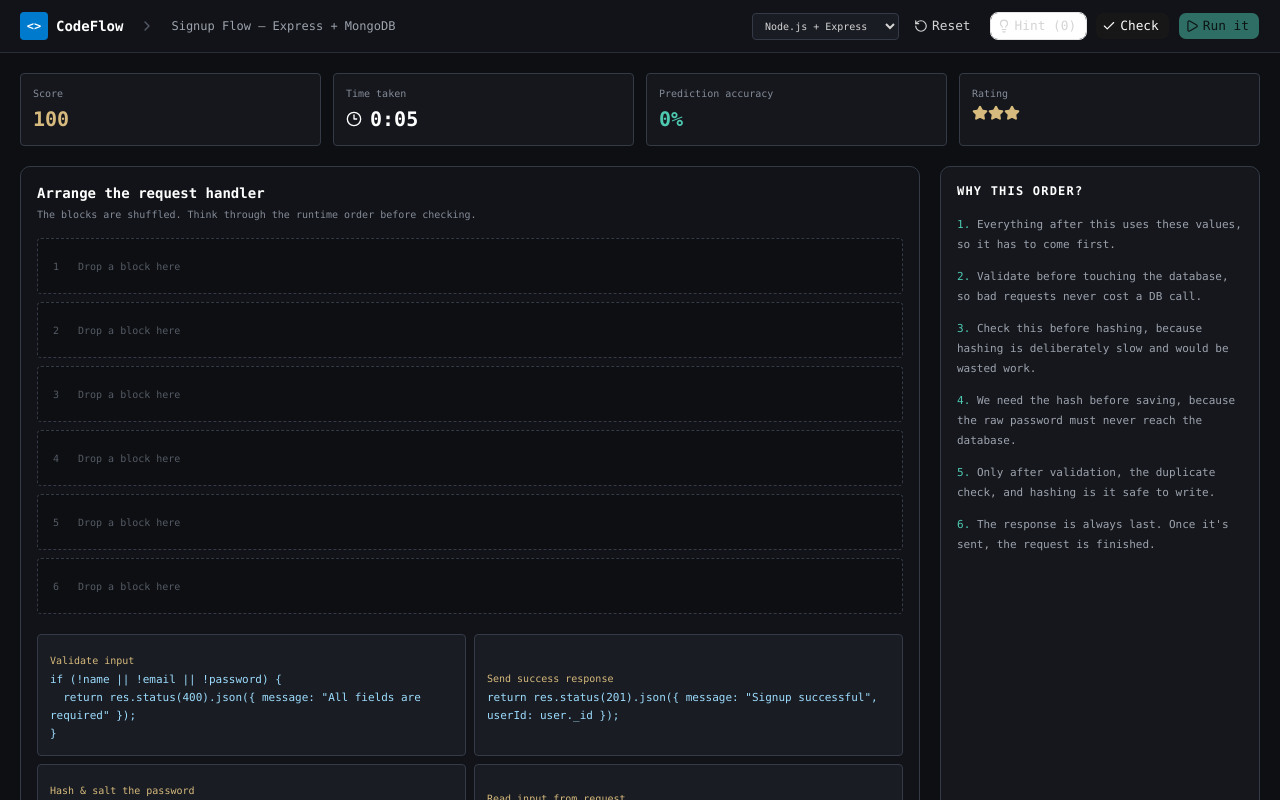
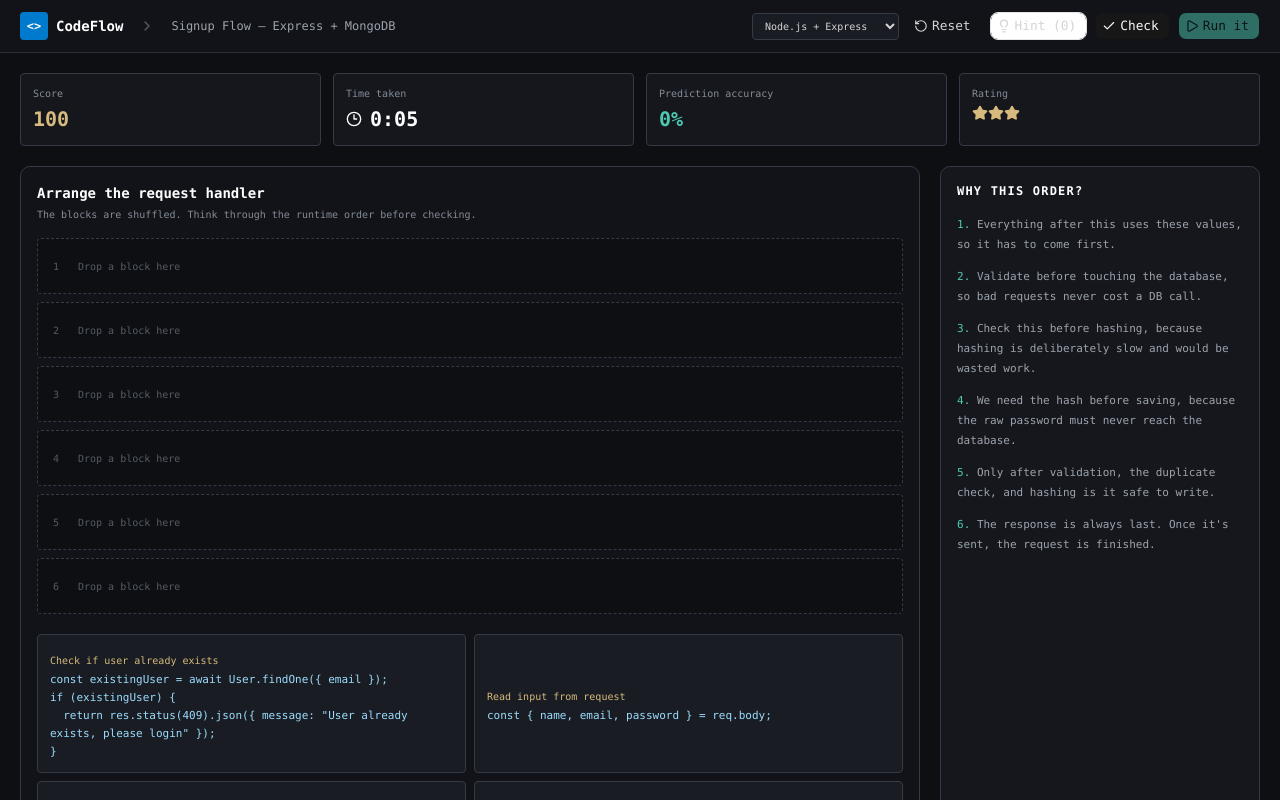
Before and after one commit to Anubhavsaxena2004/codeflow, a Next.js app: page /challenge/signup in a window 1280 px wide. Shown: the top 800 px of the page. Built offline with nearby package versions, Linux system fonts and the light colour scheme.

Commit message:
feat: sort initial blocks by custom key and exclude bad- prefix
V0-Chat-Id: shJD5FI1sbm

```diff
--- a/components/codeflow-app.tsx
+++ b/components/codeflow-app.tsx
@@ -44,16 +44,15 @@ export default function CodeFlowApp({ challenge = signupChallenge }: { challenge
   const [language, setLanguage] = useState<Language>('express'); const [slots, setSlots] = useState<(string | undefined)[]>(Array(order.length).fill(undefined)); const [checked, setChecked] = useState(false); const [checkAttempts, setCheckAttempts] = useState(0); const [runOpen, setRunOpen] = useState(false); const [hints, setHints] = useState(0); const [predictions, setPredictions] = useState({ correct: 0, total: 0 }); const [started, setStarted] = useState(Date.now()); const [elapsed, setElapsed] = useState(0); const [reflected, setReflected] = useState(false)
   useEffect(() => { const id = window.setInterval(() => setElapsed(Math.floor((Date.now() - started) / 1000)), 1000); return () => window.clearInterval(id) }, [started])
   useEffect(() => { const saved = localStorage.getItem('codeflow-progress'); if (saved) { try { setPredictions(JSON.parse(saved).predictions ?? { correct: 0, total: 0 }) } catch { /* ignore malformed local progress */ } } }, [])
-  const initialBlocks = useMemo(() => challenge.blocks.filter((block) => !block.id.startsWith('bad-')), [challenge])
+  const initialBlocks = useMemo(() => {
+    const source = challenge.blocks.filter((block) => !block.id.startsWith('bad-'))
+    return [...source].sort((first, second) => {
+      const firstKey = first.id.split('').reduce((total, character) => total + character.charCodeAt(0), 0)
+      const secondKey = second.id.split('').reduce((total, character) => total + character.charCodeAt(0), 0)
+      return (firstKey % 7) - (secondKey % 7) || first.id.localeCompare(second.id)
+    })
+  }, [challenge])
   const [blocks, setBlocks] = useState(initialBlocks)
-  useEffect(() => {
-    const shuffled = [...initialBlocks]
-    for (let index = shuffled.length - 1; index > 0; index -= 1) {
-      const swapIndex = Math.floor(Math.random() * (index + 1))
-      ;[shuffled[index], shuffled[swapIndex]] = [shuffled[swapIndex], shuffled[index]]
-    }
-    setBlocks(shuffled)
-  }, [initialBlocks])
   const completed = checked && slots.every((id, index) => id === order[index]); const score = Math.max(0, 100 - Math.max(0, checkAttempts - (completed ? 0 : 1)) * 10 - hints * 15); const stars = score >= 90 ? 3 : score >= 70 ? 2 : 1
   const persist = (next: { correct: number; total: number }) => { setPredictions(next); localStorage.setItem('codeflow-progress', JSON.stringify({ predictions: next, completed: true, score, stars, elapsed })) }
   const place = (id: string) => { const next = [...slots]; const old = next.indexOf(id); if (old >= 0) next[old] = undefined; const empty = next.findIndex((slot) => !slot); if (empty >= 0) next[empty] = id; setSlots(next); setChecked(false) }
```
